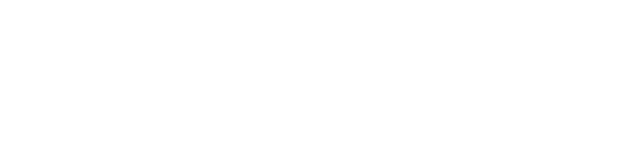
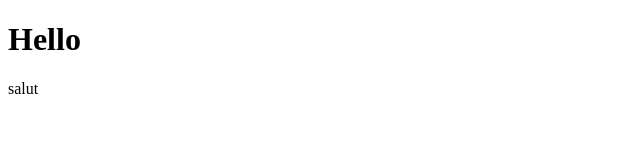
Before and after one commit to MeliMel00/git-dw1, a plain HTML site: page index.html in a window 1280 px wide. Shown: the whole page, without its empty margins (0-640 px from the left). Drawn offline with Linux system fonts and the light colour scheme.

Commit message:
add title

```diff
--- a/index.html
+++ b/index.html
@@ -6,6 +6,7 @@
     <title>Document</title>
 </head>
 <body>
-
+    <h1>Hello</h1>
+    <p>salut</p>
 </body>
 </html>
```
